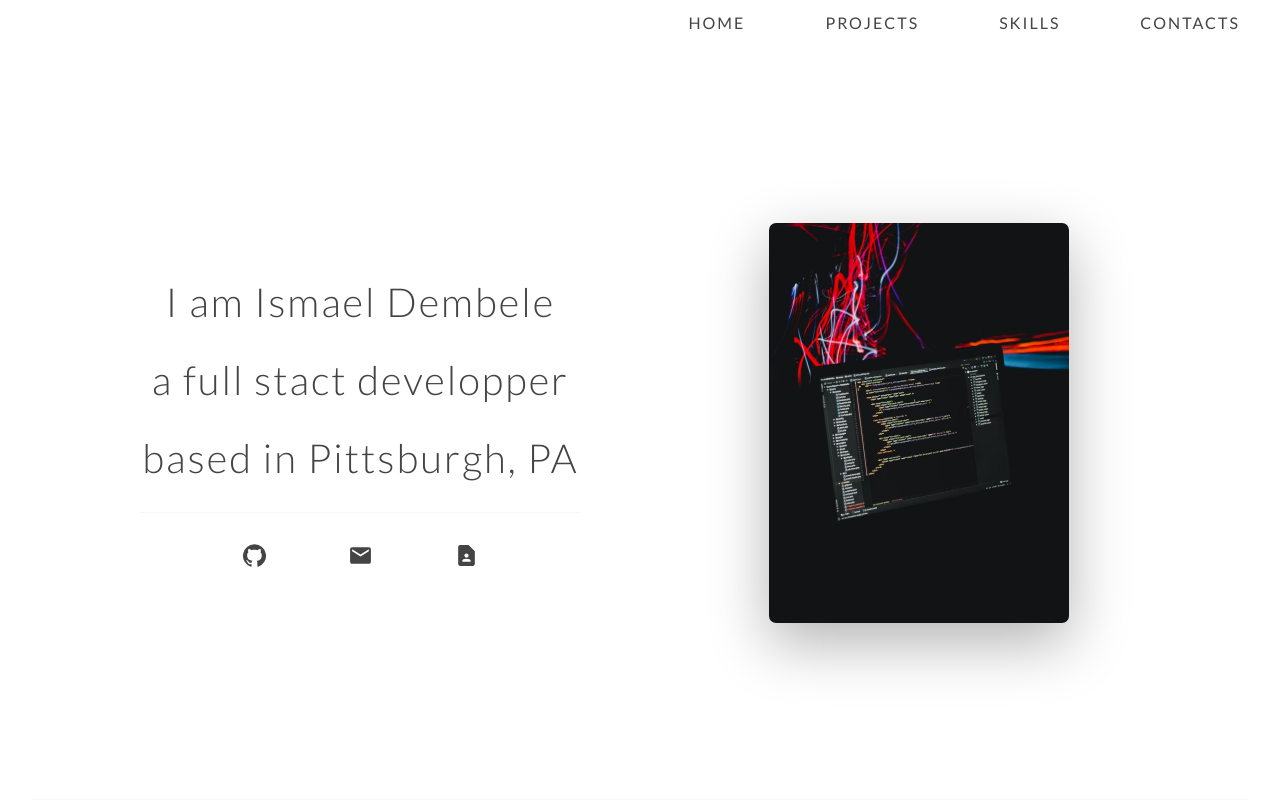
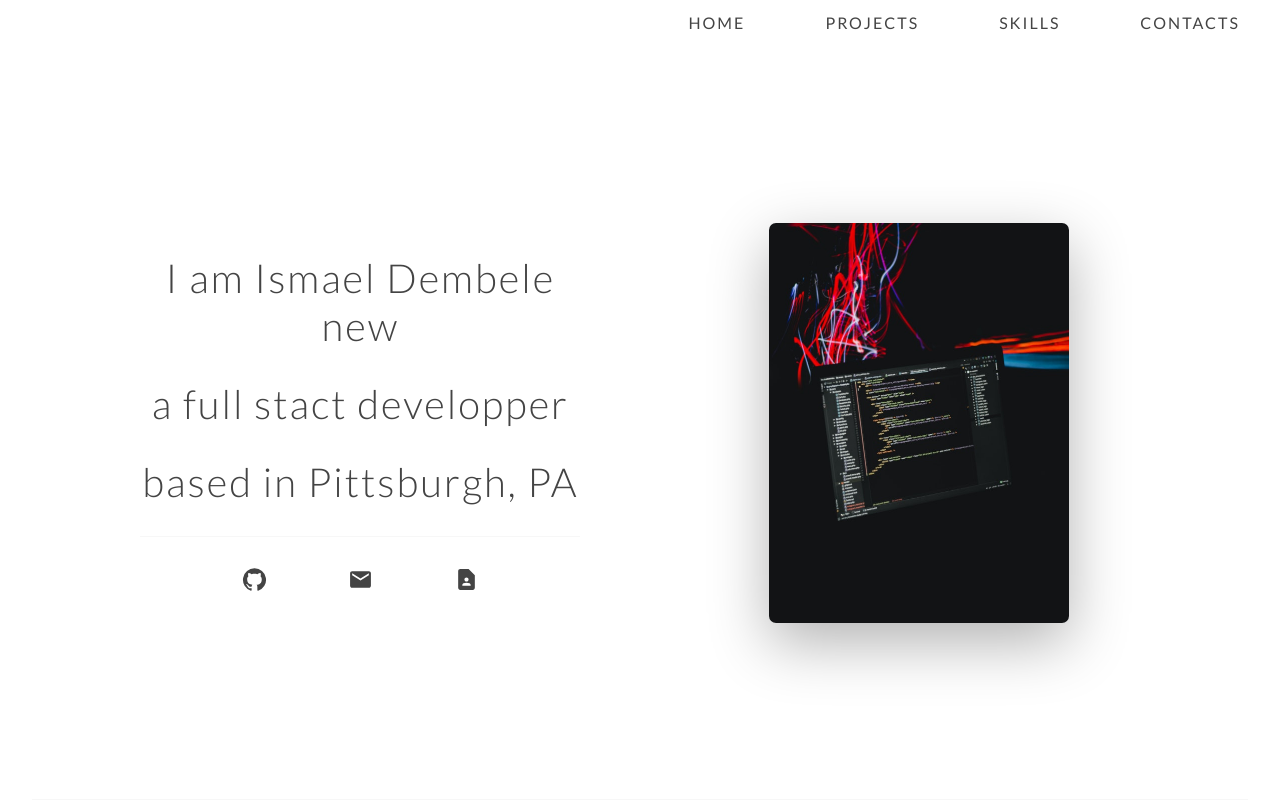
Before and after one commit to IsmaelDembele/portfolio-v3, a Next.js app: page / in a window 1280 px wide. Shown: the top 800 px of the page. Built offline with nearby package versions, Linux system fonts and the light colour scheme.

Commit message:
header test

```diff
--- a/components/Header.tsx
+++ b/components/Header.tsx
@@ -11,7 +11,7 @@ const Header = () => {
       <div className={styles["header--box"]}>
         <div className={styles["header--left"]}>
           <div className={styles["header--text"]}>
-            <p> I am Ismael Dembele </p>
+            <p> I am Ismael Dembele new </p>
             <p>a full stact developper</p>
             <p>based in Pittsburgh, PA</p>
           </div>
```
